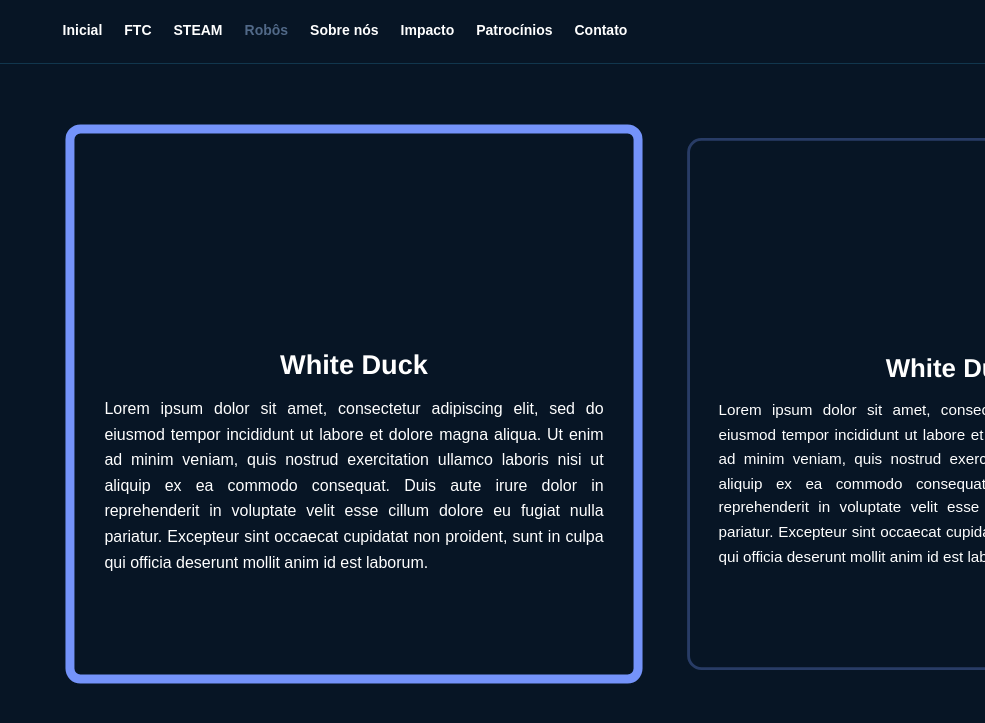
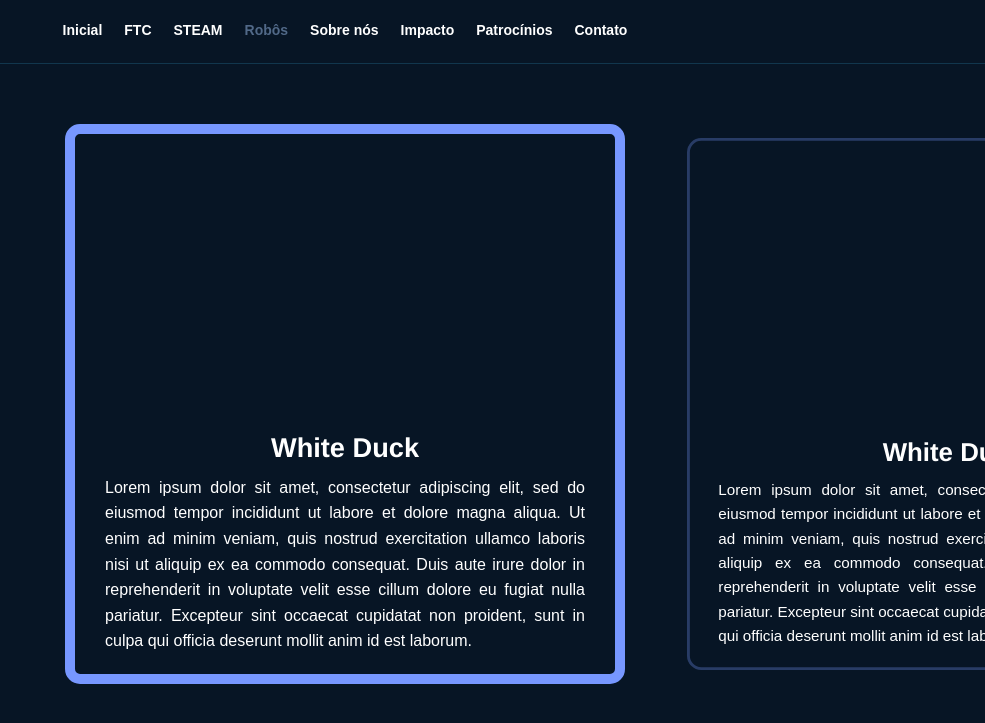
Before and after one commit to valvalval1705-code/west-sharks-site, a plain HTML site: page pages/robots.html in a window 1280 px wide. Shown: the part 73-796 px from the top of the page, without its empty margins (295-1280 px from the left). Drawn offline with Linux system fonts and the light colour scheme; some packages are replaced by stand-ins of ours; a script that the page names is missing.

Commit message:
fix: Updated Model Viewer display on screen

```diff
--- a/assets/css/pages/robots.css
+++ b/assets/css/pages/robots.css
@@ -64,7 +64,9 @@
       height: 100%;
       width: 100%;
 
-      box-sizing: content-box;
+      padding: 20px;
+
+      box-sizing: border-box;
       border: 3px solid rgb(119, 151, 255);
       border-radius: 15px;
 
@@ -75,6 +77,10 @@
       & .model_holder {
         display: flex;
         flex-grow: 2;
+        border-radius: 10px;
+        overflow: hidden;
+
+        margin-bottom: 10px;
 
         & model-viewer {
           width: 100%;
@@ -84,12 +90,11 @@
 
       & .robot_info {
         display: flex;
-        flex-grow: 1;
         flex-direction: column;
 
         & .robot_name {
           text-align: center;
-          padding: 10px;
+          padding: 5px;
           font-size: 1.7rem;
           font-family:
             "Franklin Gothic Medium", "Arial Narrow", Arial, sans-serif;
@@ -98,7 +103,7 @@
 
         & .robot_description {
           text-align: justify;
-          padding: 0 30px;
+          padding: 0 10px;
           color: white;
         }
       }
```
